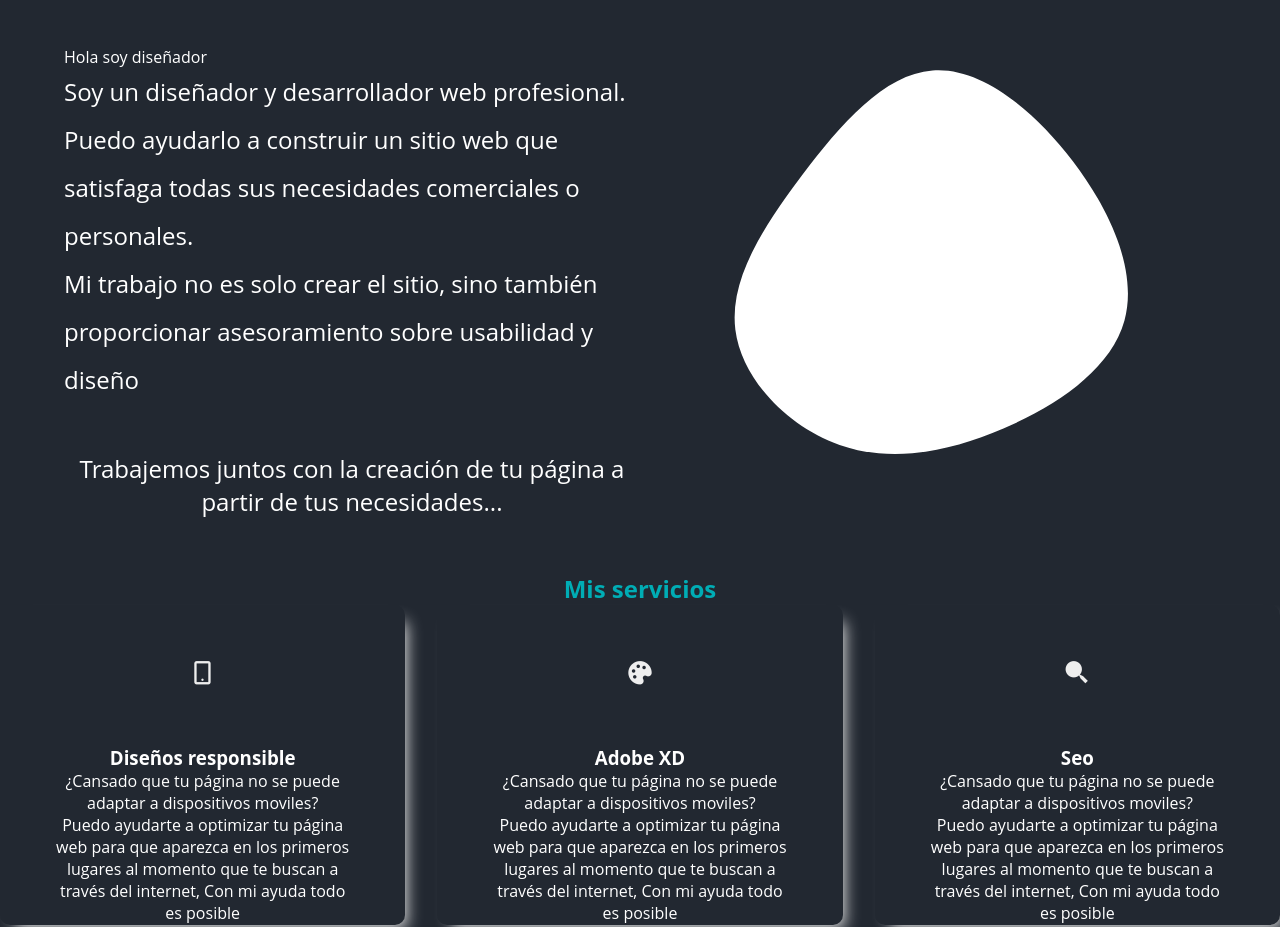
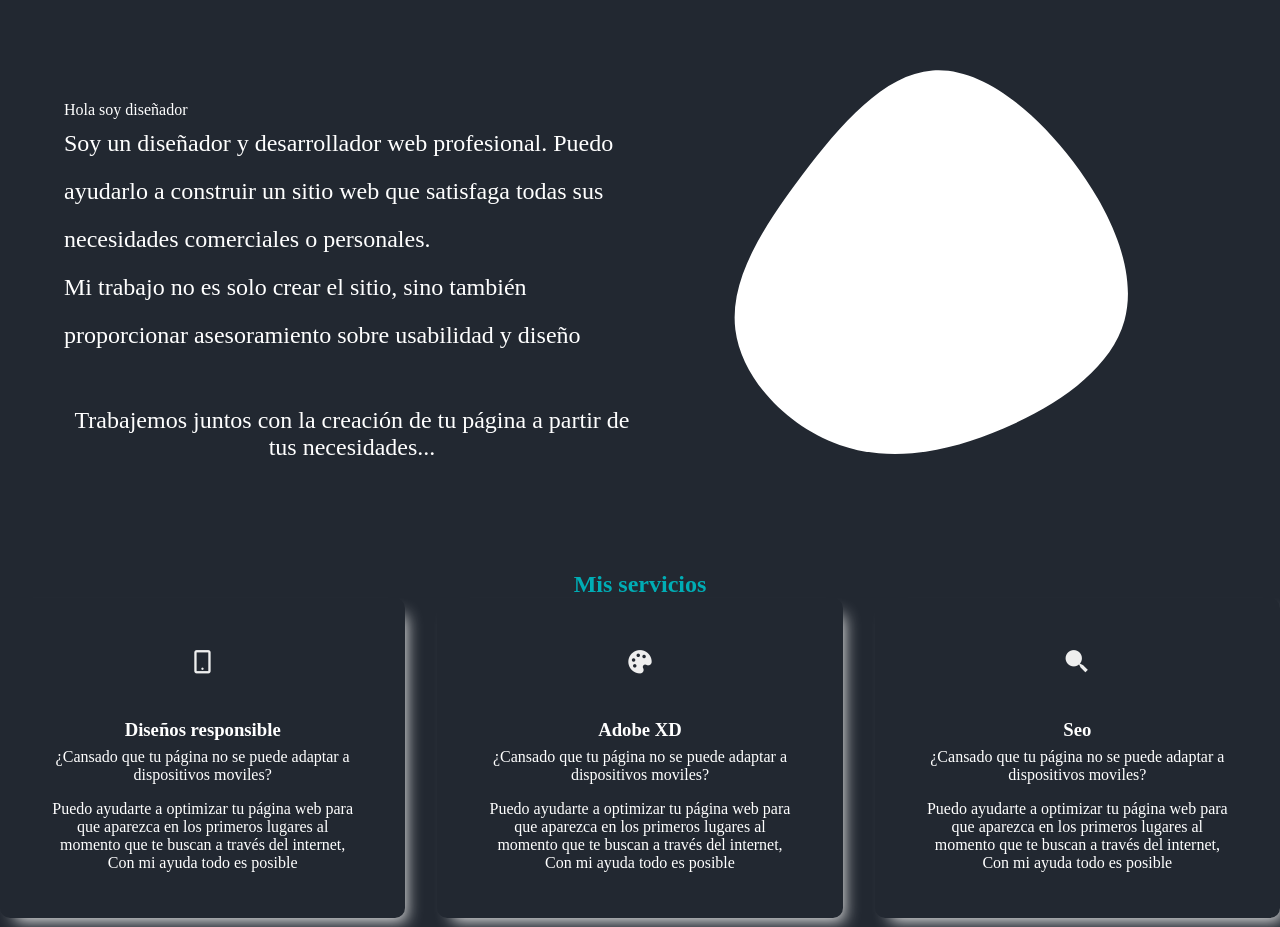
Before and after one commit to Legan1/Portafolio-web, a plain HTML site: page Index.html in a window 1280 px wide. Shown: the part 57-984 px from the top of the page. Drawn offline with nearby package versions, Linux system fonts and the light colour scheme.

Commit message:
modificacion en el trabajo

```diff
--- a/estilos/estilo.css
+++ b/estilos/estilo.css
@@ -13,7 +13,6 @@
     --container-color:#EEEEEE;
 
     /*========== Font and typography ==========*/
-    --body-font: 'Open Sans', sans-serif;
     --h1-font-size: 1.5rem;
     --normal-font-size: .938rem;
     --tiny-font-size: .625rem;
@@ -185,14 +184,18 @@
     box-shadow: 8px 10px 16px -7px rgb(238,238,238);
 }
 .service-item-inner .icon {
-    height: 3.75rem;
-    width: 3.75rem;
     color: var(--container-color);
     margin: 0 auto 1.875rem;
     font-size: 1.75rem;
 
     border-radius: 1.25rem;
     border-bottom-right-radius: 0;
+}
+.Service_titulo{
+  line-height: 2;
+}
+.Service_descripcion-titulo{
+  padding-bottom: 1rem;
 }
 
 /**/
```
